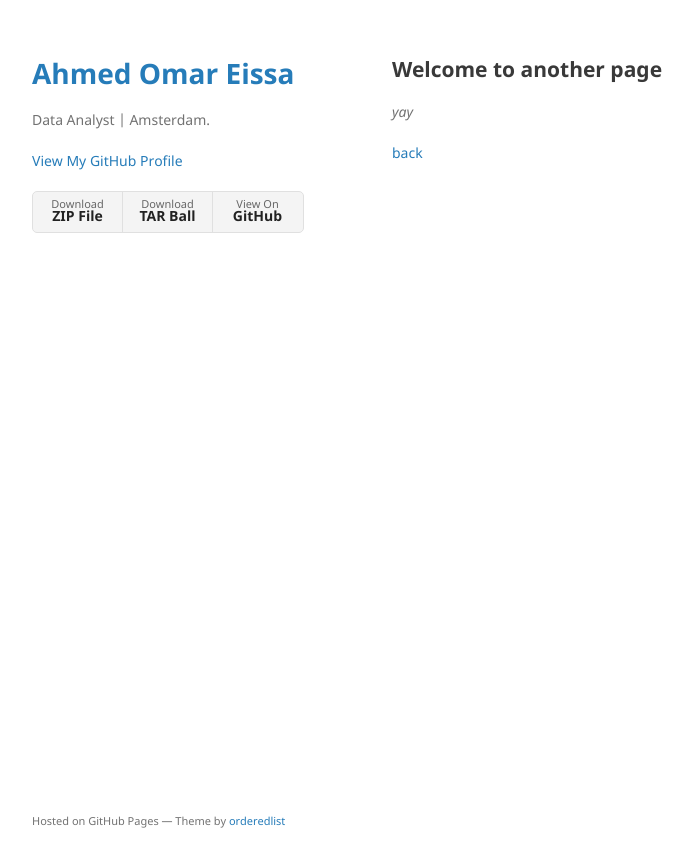
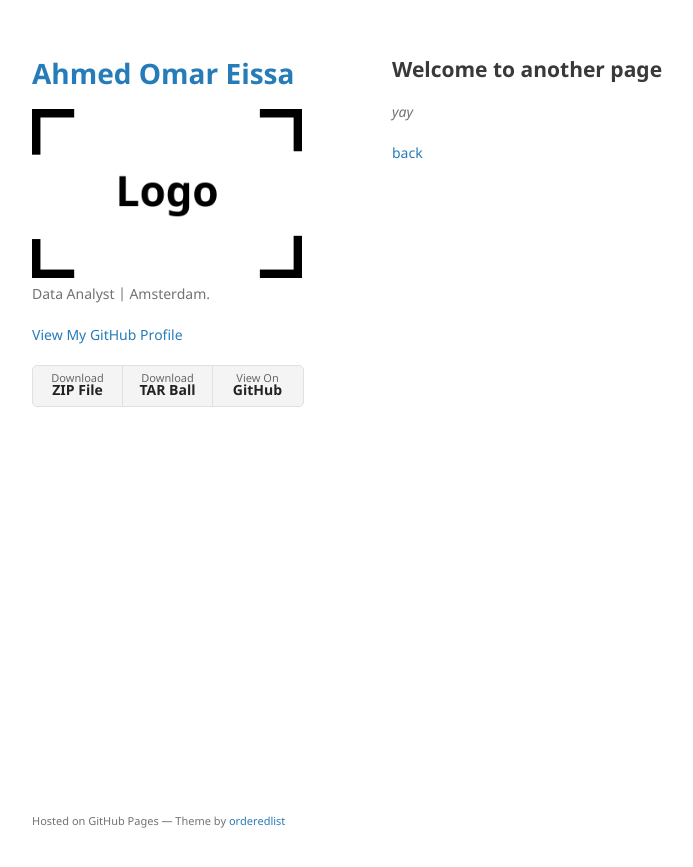
Before and after one commit to AhmedOmarEissa/AhmedOmarEissa.github.io, a Jekyll site: the page built from another-page.md, in a window 1280 px wide. Shown: the top 867 px of the page, without its empty margins (178-871 px from the left). Built offline with Jekyll 4.4.1, drawn with Linux system fonts in a browser that asks for light colours; our own code applies the rules of GitHub Pages for plain Markdown files.

Commit message:
Update _config.yml

```diff
--- a/_config.yml
+++ b/_config.yml
@@ -1,6 +1,6 @@
 title: Ahmed Omar Eissa
 description: Data Analyst | Amsterdam.
-#logo: /assets/img/logo.png
+logo: /assets/img/logo.png
 show_downloads: true
 google_analytics:
 theme: jekyll-theme-minimal
```
